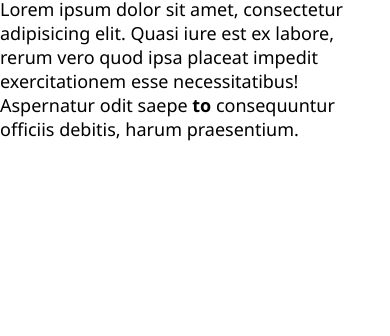
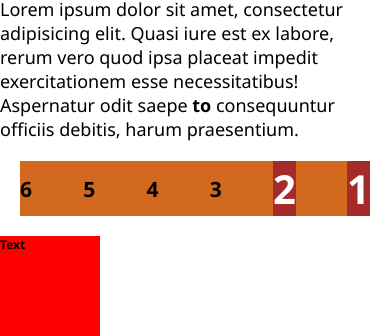
Before and after one commit to Matiz009/MEAN-STACK---3, a plain HTML site: page index.html in a window 390 px wide. Shown: the part 2088-2424 px from the top of the page. Before the commit the page ends 2229 px from the top, so only its background shows below. Drawn offline with Linux system fonts and the light colour scheme.

Commit message:
styling responsiveness and animations

```diff
--- a/index.css
+++ b/index.css
@@ -19,6 +19,7 @@ body {
 }
 
 #s5{
+
 color: royalblue;
 font-size: 20px;
 font-weight: bold;
@@ -38,6 +39,14 @@ font-size: 40px;
 }
 
 
+#section1{
+
+  background-color: #f0f0f0;
+  padding: 20px;
+  margin: 20px;
+  border-radius: 10px;
+}
+
 div{
 background-color: chocolate;
 color: #000;
@@ -56,3 +65,25 @@ div>img{
   height: auto;
   border-radius: 10px;
 }
+
+
+#flex{
+  display: flex;
+  flex-direction: row-reverse;
+
+  flex-wrap: wrap;
+  justify-content: space-between;
+  align-items: center;
+  margin: 20px;
+}
+
+@keyframes example {
+from {background-color: red;}
+to {background-color: yellow;}
+}
+
+#animation {
+width: 100px;
+height: 100px;
+background-color: red; animation-name: example; animation-duration: 4s;
+}
--- a/index.html
+++ b/index.html
@@ -44,7 +44,7 @@ color: #834e4e;
 </section>
  <section id="Section-4">
 <img src="./resources/joshua-rawson-harris-g6Cub2i9RBM-unsplash.jpg" alt="" srcset="" height="200px" width="200px">
-<h1>Welcome to the Home Page</h1>
+<h1 style="text-align: center; width: 200;">Welcome to the Home Page</h1>
 <p>This is a simple HTML page with a navigation bar and a welcome message.</p>
 <p>Feel free to explore the sections in the navigation bar.</p>
 
@@ -61,5 +61,22 @@ color: #834e4e;
 
 
 <p>Lorem ipsum dolor sit amet, consectetur adipisicing elit. Quasi iure est ex labore, rerum vero quod ipsa placeat impedit exercitationem esse necessitatibus! Aspernatur odit saepe <strong>to</strong> consequuntur officiis debitis, harum praesentium.</p>
+
+
+<div id="flex">
+<h1>1</h1>
+<h1>2</h1>
+<h3>3</h3>
+<h3>4</h3>
+<h3>5</h3>
+<h3>6</h3>
+</div>
+
+
+<!--Animations-->
+<div id="animation">
+<h6>Text</h6>
+</div>
+
 </body>
 </html>
```
